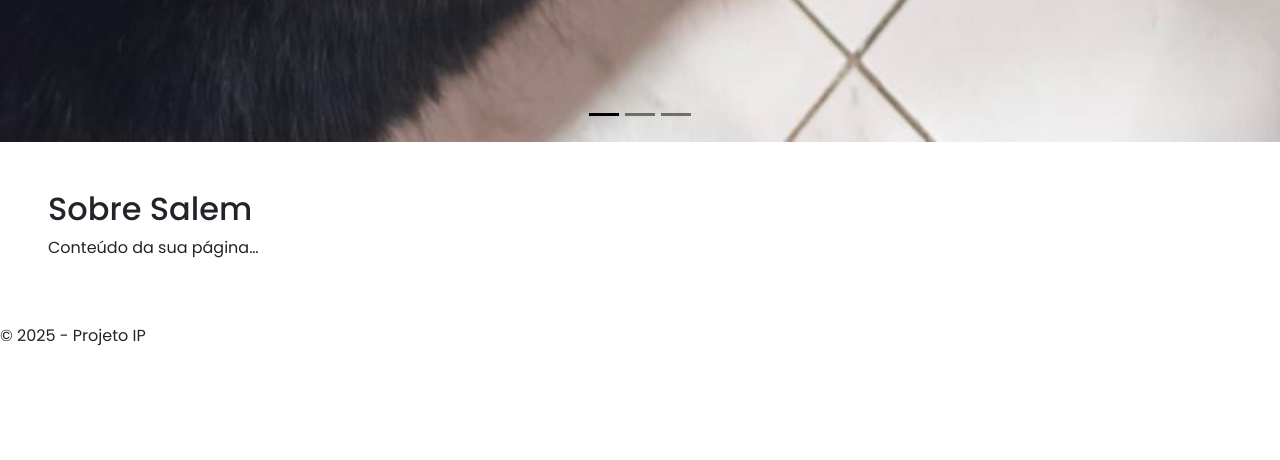
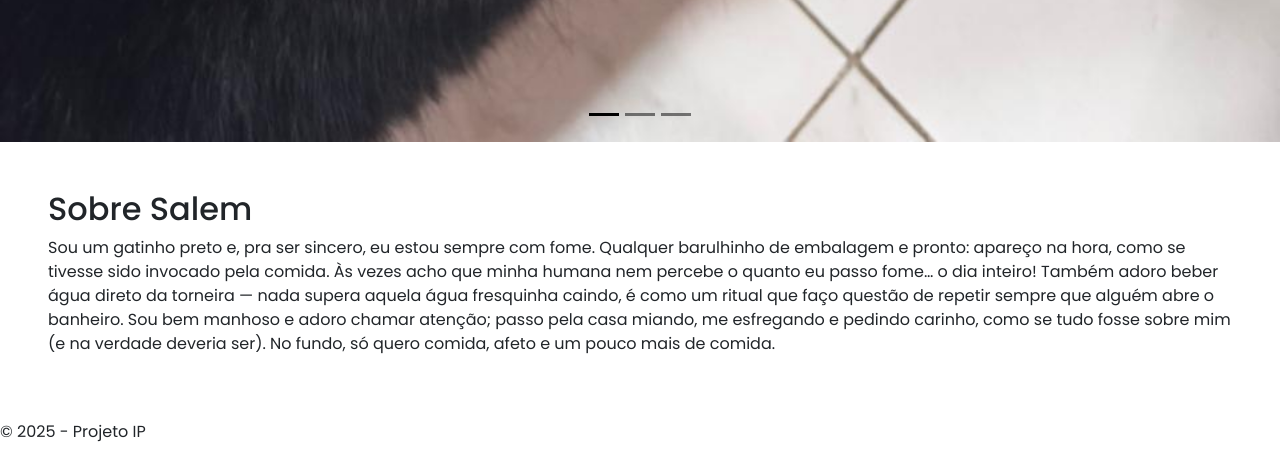
Before and after one commit to IanFontanive/CatPages, a Flask app: page /gato_salem in a window 1280 px wide. Shown: the part 1698-2158 px from the top of the page. Before the commit the page ends 2044 px from the top, so only its background shows below. Run offline with Flask 3, Linux system fonts and the light colour scheme.

Commit message:
feat: adiciona descrições de Salem, Pipoca e Espoleta e remove comentários do código
- Incluídas as descrições completas dos gatos Salem, Pipoca e Espoleta
- Atualizados os arquivos correspondentes com os novos textos
- Removidos comentários desnecessários do código para limpeza e padronização

```diff
--- a/app.py
+++ b/app.py
@@ -1,5 +1,5 @@
 from flask import Flask, render_template, request
-from google import genai
+import google.generativeai as genai
 from dotenv import load_dotenv
 import os
 
--- a/templates/gato_salem.html
+++ b/templates/gato_salem.html
@@ -3,16 +3,12 @@
 
     <h1>SALEM</h1>
 
-<!-- Cabeçalho do site -->
 <header class="site-header">
     <nav class="navbar-container">
-        <!-- sua navbar entra aqui -->
     </nav>
 </header>
 
-<!-- Conteúdo principal -->
 <main class="main-content">
-    <!-- Seção do carrossel -->
     <section class="carousel-section">
         <div class="carousel-wrapper">
             <div id="carouselExampleDark" class="carousel carousel-dark slide">
@@ -44,15 +40,13 @@
             </div>
         </div>
     </section>
-    <!-- Outras seções do site -->
     <section class="info-section">
         <div class="content-wrapper p-5">
             <h2>Sobre Salem</h2>
-            <p>Conteúdo da sua página…</p>
+            <p>Sou um gatinho preto e, pra ser sincero, eu estou sempre com fome. Qualquer barulhinho de embalagem e pronto: apareço na hora, como se tivesse sido invocado pela comida. Às vezes acho que minha humana nem percebe o quanto eu passo fome… o dia inteiro! Também adoro beber água direto da torneira — nada supera aquela água fresquinha caindo, é como um ritual que faço questão de repetir sempre que alguém abre o banheiro. Sou bem manhoso e adoro chamar atenção; passo pela casa miando, me esfregando e pedindo carinho, como se tudo fosse sobre mim (e na verdade deveria ser). No fundo, só quero comida, afeto e um pouco mais de comida.</p>
         </div>
     </section>
 </main>
-<!-- Rodapé -->
 <footer class="site-footer">
     <div class="footer-content">
         <p>© 2025 - Projeto IP</p>
```
Also changed, not shown: templates/gato_aurora.html (+0 -8 lines), templates/gato_espoleta.html (+1 -8 lines), templates/gato_lola.html (+0 -7 lines), templates/gato_pipoca.html (+1 -8 lines).
